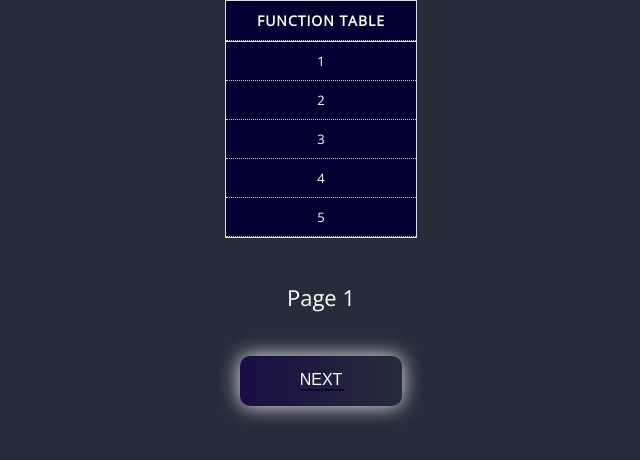
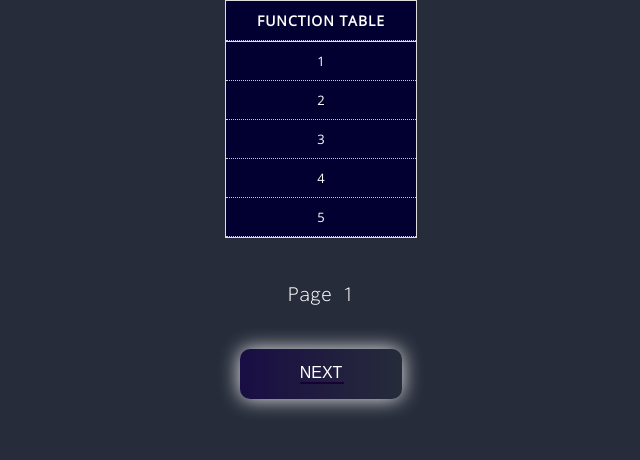
Before and after one commit to Cryp70m4n/xena, a Flask app: template server_side/templates/index.html in a window 1280 px wide. Shown: the top 460 px of the page, without its empty margins (319-959 px from the left). Run offline with Flask 2, Linux system fonts and the light colour scheme; the template is opened without the code that fills it, so the values that code supplies are empty; parts of the project's set-up code (start-up, migrations or seed data) failed here and were passed over.

Commit message:
Added font

```diff
--- a/server_side/static/styles/index_styles.css
+++ b/server_side/static/styles/index_styles.css
@@ -1,4 +1,7 @@
 @import url(http://fonts.googleapis.com/css?family=Open+Sans);
+@import url('https://fonts.googleapis.com/css2?family=Inconsolata:wght@300&display=swap');
+
+
 body {
   font-family: "Open Sans", sans-serif;
   padding: 0;
@@ -78,6 +81,7 @@ body {
 }
 
 .page_number {
+  font-family: 'Inconsolata', monospace;
   font-size: 22px;
   text-align: center;
   color: white;
```
Also changed, not shown: 1 other file.
